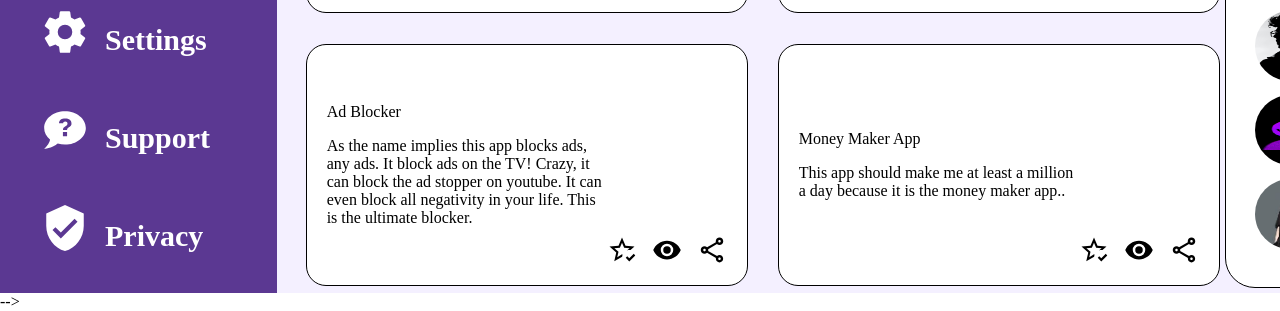
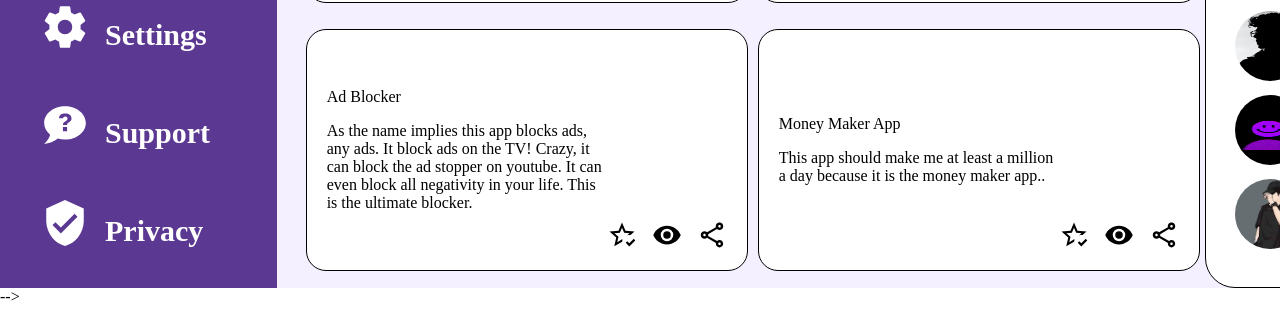
Before and after one commit to amajid09/dashboard, a plain HTML site: page index.html in a window 1280 px wide. Shown: the part 794-1105 px from the top of the page. Drawn offline with Linux system fonts and the light colour scheme.

Commit message:
added some finishing touches, ba ba ba. Perfect. I might come back to this to add more of my touches:) :) :) :) :) :)

```diff
--- a/style.css
+++ b/style.css
@@ -157,8 +157,7 @@ h1{
 
 .middle-content{
     display: grid;
-    grid-template-rows: 1fr max-content;
-    grid-template-columns: 4fr 1fr;
+    grid-template-columns: 3fr 1fr;
     background-color: rgb(244, 240, 255);
     gap:5px;
     overflow-x: hidden;
@@ -173,7 +172,7 @@ h1{
     margin-left: 29px;
     display: grid;
     grid-template-columns: repeat(2, 1fr);
-    gap:30px;
+    gap:10px;
 }
 
 .card{
```
